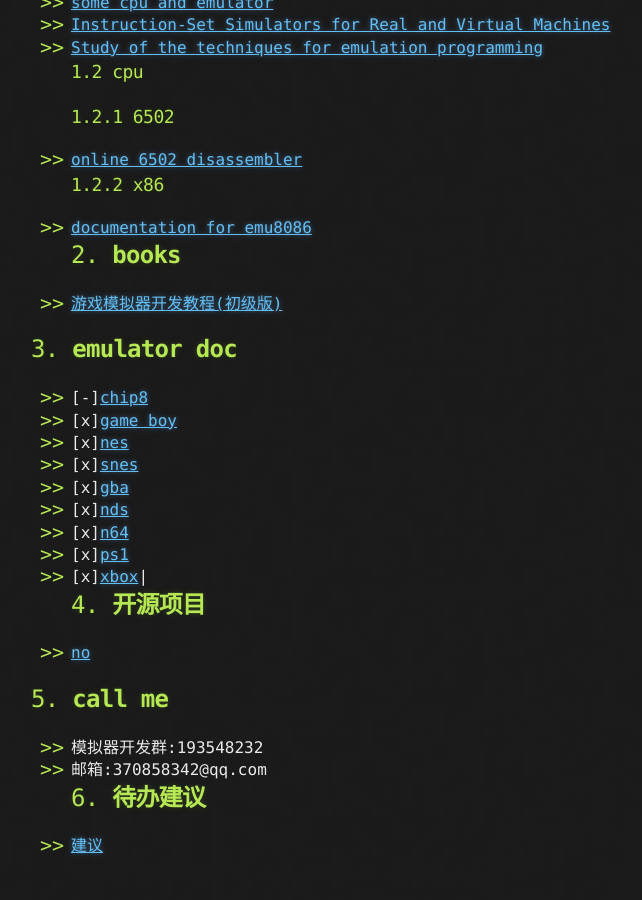
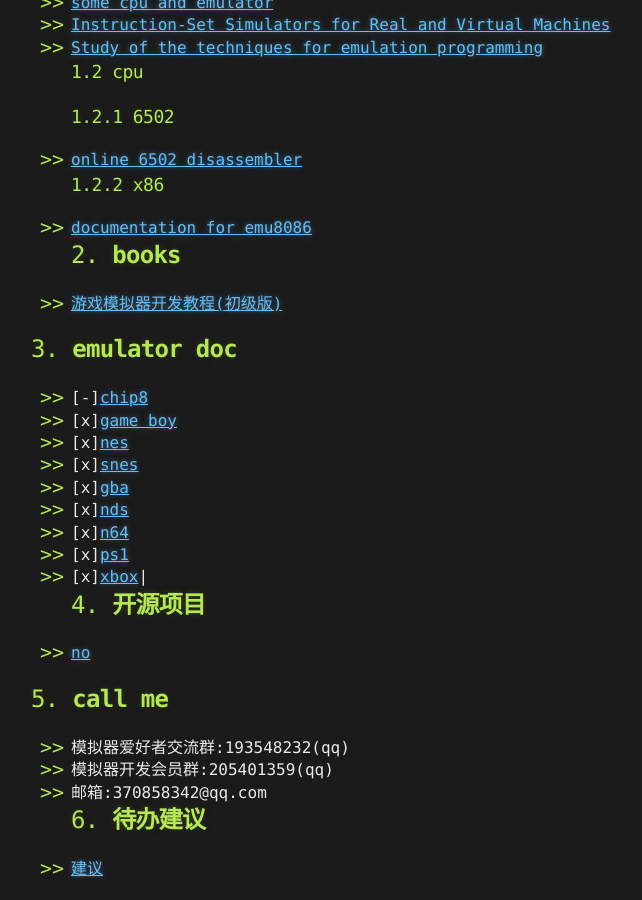
Before and after one commit to jinjiacun123/jinjiacun123.github.io, a Jekyll site: the page built from index.md, in a window 1280 px wide and 900 px high, scrolled down 718 px. Shown: the whole window, without its empty margins (109-751 px from the left). Built offline with Jekyll 4.4.1, drawn with Linux system fonts in a browser that asks for light colours; our own code applies the rules of GitHub Pages for plain Markdown files; before the commit the page ends 1596 px from its top, so only the background shows below that.

Commit message:
更新 index.md

```diff
--- a/index.md
+++ b/index.md
@@ -50,7 +50,8 @@
 
 <!-- fence -->
 ## 5. **call me**
-- 模拟器开发群:193548232
+- 模拟器爱好者交流群:193548232(qq)
+- 模拟器开发会员群:205401359(qq)
 - 邮箱:370858342@qq.com
 ## 6. **待办建议**
 - [建议](docs/advance.html)
```
